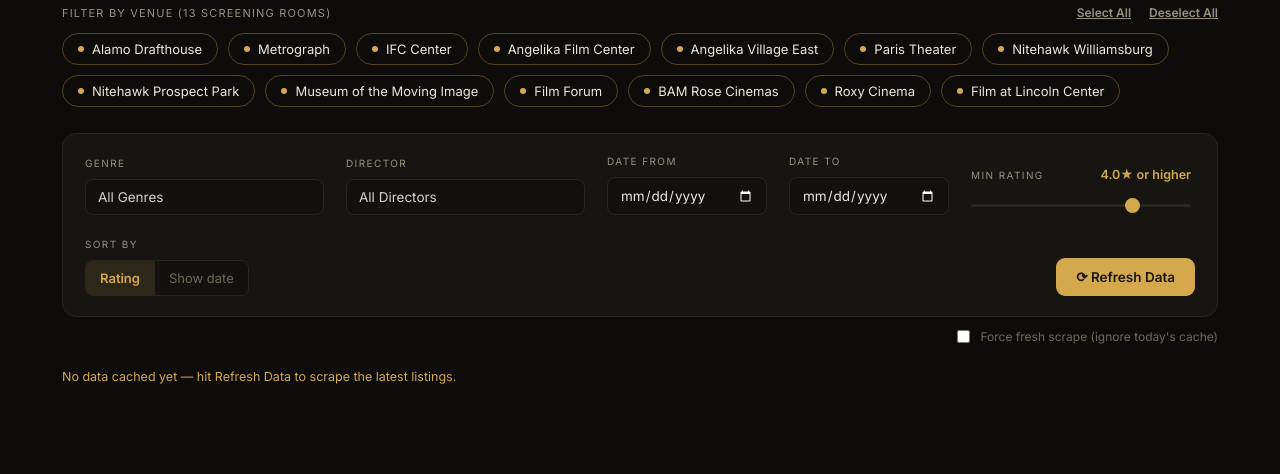
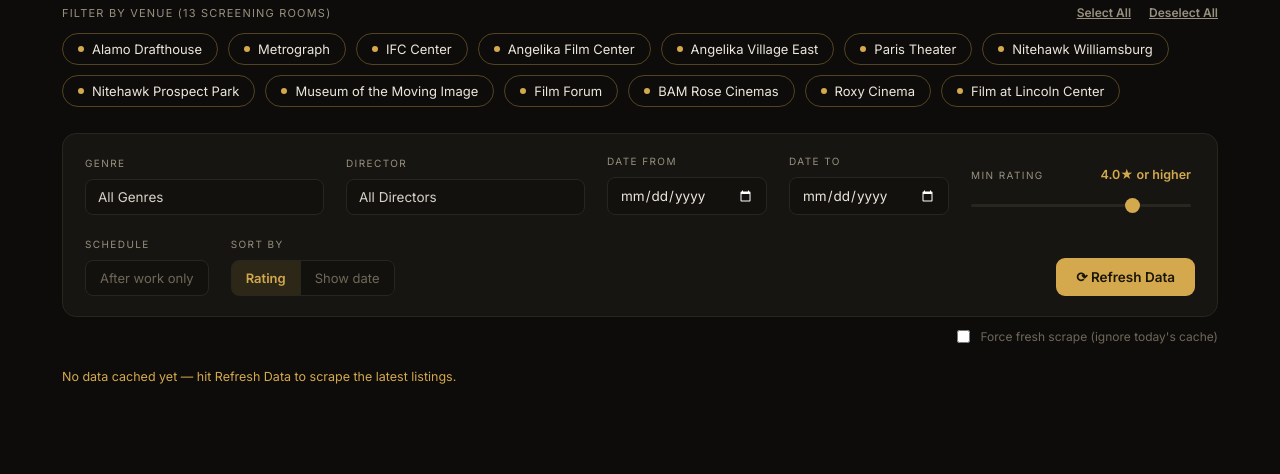
Before and after one commit to anasofia9/movie_finder, a Flask app: page / in a window 1280 px wide. Shown: the part 324-798 px from the top of the page. Run offline with Flask 3, Linux system fonts and the light colour scheme.

Commit message:
Add "after work" indicator and filter
A showing qualifies if it's on a weekend (any time) or a weekday at
6 PM or later; films without time data qualify via weekends only.
Tiles get a green "After work" badge when an upcoming showing
qualifies, and a Schedule toggle filters to those films — composing
with the date-range filter when one is set.

Co-Authored-By: Claude Fable 5 <noreply@anthropic.com>

```diff
--- a/app.py
+++ b/app.py
@@ -161,7 +161,32 @@ def index():
     # at request time so "next" tracks the current date
     today = eastern_now().date().isoformat()
     directors = set()
+
+    def after_work_dates(m):
+        """Dates accessible around a 9-5: weekends (any time), or weekdays
+        with a known showtime at 6 PM or later."""
+        out = []
+        showtimes = m.get('showtimes') or {}
+        for d in (m.get('show_dates') or []):
+            try:
+                dt = datetime.strptime(d, '%Y-%m-%d')
+            except ValueError:
+                continue
+            if dt.weekday() >= 5:
+                out.append(d)
+                continue
+            for t in showtimes.get(d, []):
+                try:
+                    if datetime.strptime(t, '%I:%M %p').hour >= 18:
+                        out.append(d)
+                        break
+                except ValueError:
+                    continue
+        return out
+
     for m in movies_data['movies']:
+        m['after_work_dates'] = after_work_dates(m)
+        m['after_work'] = any(d >= today for d in m['after_work_dates'])
         m['times_display'] = None
         showtimes = m.get('showtimes') or {}
         upcoming = sorted(d for d, ts in showtimes.items() if d >= today and ts)
--- a/templates/base.html
+++ b/templates/base.html
@@ -334,6 +334,35 @@
             background: rgba(212, 169, 78, 0.12);
             color: var(--gold);
             font-weight: 600;
+        }
+
+        .btn-after {
+            background: var(--panel-2);
+            border: 1px solid var(--border);
+            border-radius: 8px;
+            padding: 9px 14px;
+            font-family: var(--sans);
+            font-size: 13px;
+            color: var(--faint);
+            cursor: pointer;
+        }
+
+        .btn-after.on {
+            border-color: rgba(125, 201, 143, 0.45);
+            color: var(--green);
+            font-weight: 600;
+        }
+
+        .after-badge {
+            margin-left: auto;
+            padding: 2px 8px;
+            border: 1px solid rgba(125, 201, 143, 0.35);
+            border-radius: 5px;
+            color: var(--green);
+            font-size: 9.5px;
+            letter-spacing: 0.8px;
+            text-transform: uppercase;
+            white-space: nowrap;
         }
 
         .rating-group { min-width: 220px; }
@@ -859,6 +888,15 @@
                 if (visible && card.dataset.rating) {
                     visible = parseFloat(card.dataset.rating) >= minRating;
                 }
+                if (visible && afterWorkOnly) {
+                    // Weekend showings, or weekday showings at 6 PM or later
+                    const after = (card.dataset.afterdates || '').split(',').filter(d => d);
+                    if (dateFilterActive) {
+                        visible = after.some(d => (!fromVal || d >= fromVal) && (!toVal || d <= toVal));
+                    } else {
+                        visible = after.some(d => d >= today);
+                    }
+                }
                 card.style.display = visible ? '' : 'none';
             });
 
@@ -872,6 +910,15 @@
             if (label && slider) label.textContent = `${parseFloat(slider.value).toFixed(1)}★ or higher`;
             const note = document.getElementById('highRatedNote');
             if (note && slider) note.textContent = `(Rated ${parseFloat(slider.value).toFixed(1)}★+ by Letterboxd users)`;
+        }
+
+        /* -------------------------- after work --------------------------- */
+        let afterWorkOnly = false;
+
+        function toggleAfterWork(btn) {
+            afterWorkOnly = !afterWorkOnly;
+            btn.classList.toggle('on', afterWorkOnly);
+            applyFilters();
         }
 
         /* ---------------------------- sorting ---------------------------- */
--- a/templates/index.html
+++ b/templates/index.html
@@ -103,6 +103,10 @@
                value="{{ rating_threshold or 4.0 }}" oninput="applyFilters()">
     </div>
     <div class="filter-group">
+        <label>Schedule</label>
+        <button type="button" class="btn-after" id="afterWorkBtn" onclick="toggleAfterWork(this)">After work only</button>
+    </div>
+    <div class="filter-group">
         <label>Sort by</label>
         <div class="seg" id="sortSeg">
             <button type="button" class="on" data-sort="rating" onclick="setSort(this)">Rating</button>
@@ -145,6 +149,7 @@
                      data-genres="{{ (movie.genres or [])|join('|') }}"
                      data-director="{{ movie.director or '' }}"
                      data-dates="{{ (movie.show_dates or [])|join(',') }}"
+                     data-afterdates="{{ (movie.after_work_dates or [])|join(',') }}"
                      data-theaters="{{ (movie.sources or [movie.source])|join('|') }}">
                 <div class="card-head">
                     <div class="card-head-row">
@@ -163,7 +168,7 @@
                     {% endif %}
                     <div class="venue-line"><span class="v-dot"></span>{{ movie.venue }}</div>
                     <div class="when">
-                        <div class="when-row"><svg width="13" height="13" viewBox="0 0 24 24" fill="none" stroke="currentColor" stroke-width="2" stroke-linecap="round"><circle cx="12" cy="12" r="9"/><path d="M12 7v5l3 2"/></svg> {{ movie.dates_display or 'Showtimes at venue' }}</div>
+                        <div class="when-row"><svg width="13" height="13" viewBox="0 0 24 24" fill="none" stroke="currentColor" stroke-width="2" stroke-linecap="round"><circle cx="12" cy="12" r="9"/><path d="M12 7v5l3 2"/></svg> {{ movie.dates_display or 'Showtimes at venue' }}{% if movie.after_work %}<span class="after-badge">After work</span>{% endif %}</div>
                         {% if movie.times_display %}<div class="when-times">{{ movie.times_display }}</div>{% endif %}
                     </div>
                 </div>
@@ -196,6 +201,7 @@
                      data-genres="{{ (movie.genres or [])|join('|') }}"
                      data-director="{{ movie.director or '' }}"
                      data-dates="{{ (movie.show_dates or [])|join(',') }}"
+                     data-afterdates="{{ (movie.after_work_dates or [])|join(',') }}"
                      data-theaters="{{ (movie.sources or [movie.source])|join('|') }}">
                 <div class="card-head">
                     <div class="card-head-row">
@@ -214,7 +220,7 @@
                     {% endif %}
                     <div class="venue-line"><span class="v-dot"></span>{{ movie.venue }}</div>
                     <div class="when">
-                        <div class="when-row"><svg width="13" height="13" viewBox="0 0 24 24" fill="none" stroke="currentColor" stroke-width="2" stroke-linecap="round"><circle cx="12" cy="12" r="9"/><path d="M12 7v5l3 2"/></svg> {{ movie.dates_display or 'Showtimes at venue' }}</div>
+                        <div class="when-row"><svg width="13" height="13" viewBox="0 0 24 24" fill="none" stroke="currentColor" stroke-width="2" stroke-linecap="round"><circle cx="12" cy="12" r="9"/><path d="M12 7v5l3 2"/></svg> {{ movie.dates_display or 'Showtimes at venue' }}{% if movie.after_work %}<span class="after-badge">After work</span>{% endif %}</div>
                         {% if movie.times_display %}<div class="when-times">{{ movie.times_display }}</div>{% endif %}
                     </div>
                 </div>
@@ -242,6 +248,7 @@
             <article class="card dimmed m-6"
                      data-genres=""
                      data-dates="{{ (movie.show_dates or [])|join(',') }}"
+                     data-afterdates="{{ (movie.after_work_dates or [])|join(',') }}"
                      data-theaters="{{ (movie.sources or [movie.source])|join('|') }}">
                 <div class="card-head">
                     <div class="card-head-row">
@@ -254,7 +261,7 @@
                 <div class="card-body">
                     <div class="venue-line"><span class="v-dot"></span>{{ movie.venue }}</div>
                     <div class="when">
-                        <div class="when-row"><svg width="13" height="13" viewBox="0 0 24 24" fill="none" stroke="currentColor" stroke-width="2" stroke-linecap="round"><circle cx="12" cy="12" r="9"/><path d="M12 7v5l3 2"/></svg> {{ movie.dates_display or 'Showtimes at venue' }}</div>
+                        <div class="when-row"><svg width="13" height="13" viewBox="0 0 24 24" fill="none" stroke="currentColor" stroke-width="2" stroke-linecap="round"><circle cx="12" cy="12" r="9"/><path d="M12 7v5l3 2"/></svg> {{ movie.dates_display or 'Showtimes at venue' }}{% if movie.after_work %}<span class="after-badge">After work</span>{% endif %}</div>
                         {% if movie.times_display %}<div class="when-times">{{ movie.times_display }}</div>{% endif %}
                     </div>
                 </div>
```
